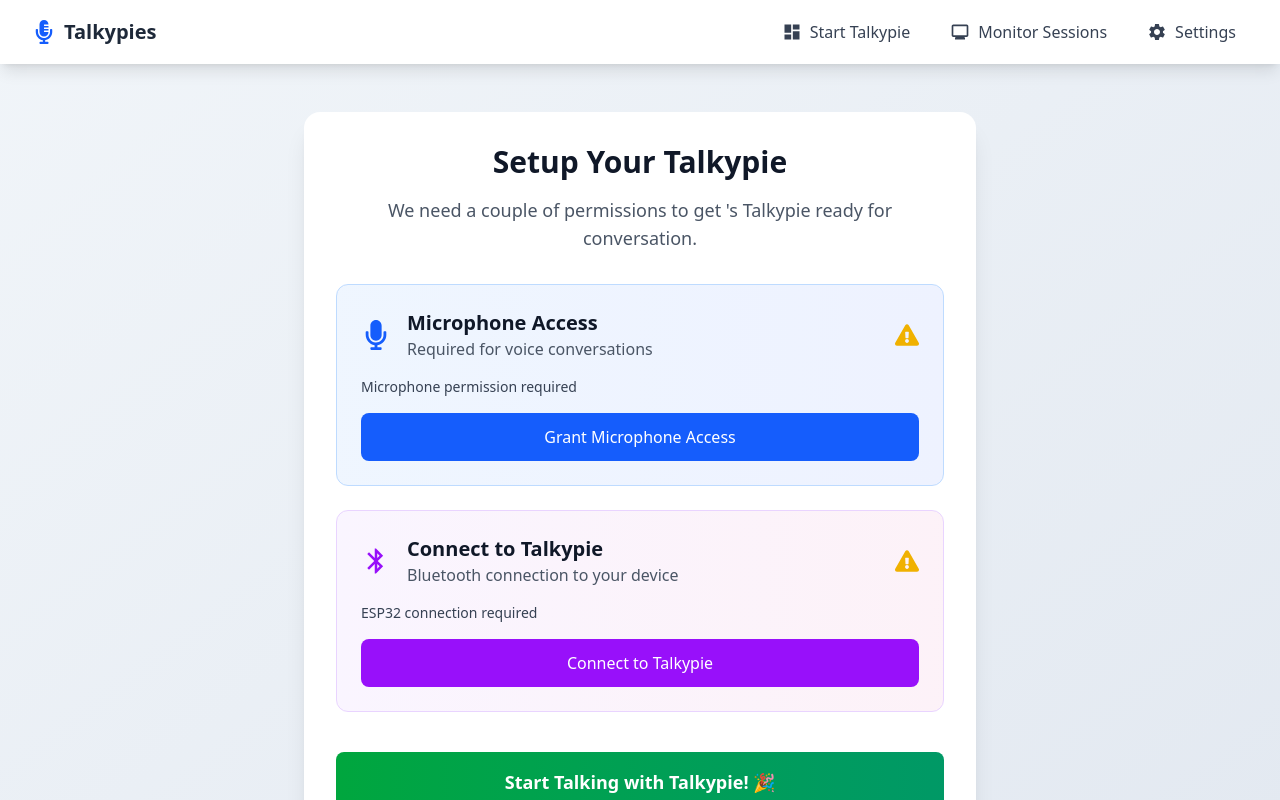
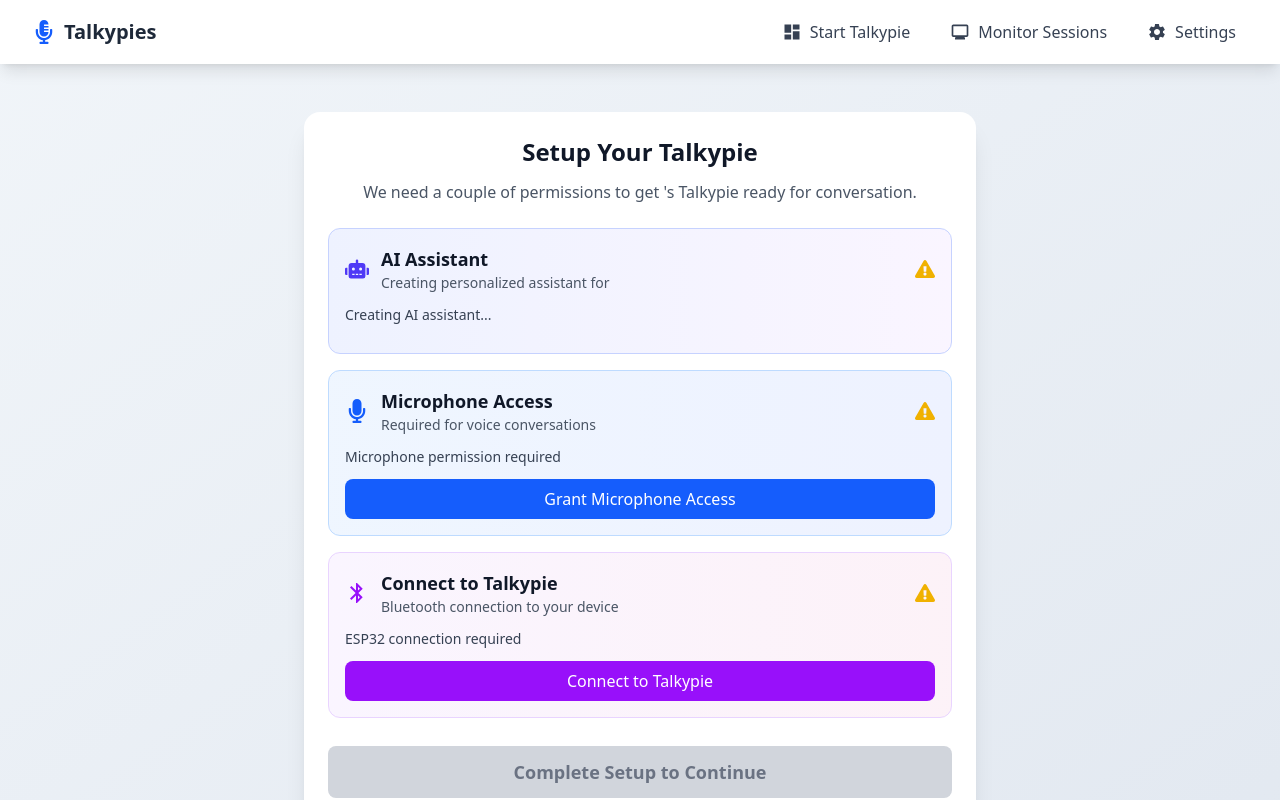
Before and after one commit to sumit-realtyai/Robotics_Voice_Assistant, a React (Vite) app: page /permissions in a window 1280 px wide. Shown: the top 800 px of the page. Built offline with nearby package versions, Linux system fonts and the light colour scheme.

Commit message:
Add VAPI Key Field and Assistant Creation Loading

```diff
--- a/src/components/PermissionsCheck.jsx
+++ b/src/components/PermissionsCheck.jsx
@@ -1,7 +1,8 @@
 import React, { useState, useEffect } from 'react';
 import { useNavigate, useLocation } from 'react-router-dom';
-import { FaMicrophone, FaBluetooth, FaCheckCircle, FaTimesCircle, FaExclamationTriangle } from 'react-icons/fa';
+import { FaMicrophone, FaBluetooth, FaCheckCircle, FaTimesCircle, FaExclamationTriangle, FaRobot, FaSpinner } from 'react-icons/fa';
 import { MdBluetooth } from 'react-icons/md';
+import axios from 'axios';
 
 const PermissionsCheck = () => {
   const navigate = useNavigate();
@@ -10,8 +11,11 @@ const PermissionsCheck = () => {
 
   const [microphoneStatus, setMicrophoneStatus] = useState('pending'); // pending, granted, denied
   const [esp32Status, setEsp32Status] = useState('pending'); // pending, connected, failed
+  const [assistantStatus, setAssistantStatus] = useState('pending'); // pending, created, failed
   const [espCharacteristic, setEspCharacteristic] = useState(null);
+  const [assistantId, setAssistantId] = useState(null);
   const [isChecking, setIsChecking] = useState(false);
+  const [isCreatingAssistant, setIsCreatingAssistant] = useState(false);
   const [errorMessage, setErrorMessage] = useState('');
 
   const childName = queryParams.get("childName") || "";
@@ -20,6 +24,7 @@ const PermissionsCheck = () => {
   const interests = queryParams.get("interests") || "";
   const currentLearning = queryParams.get("currentLearning") || "";
   const porcupineKey = queryParams.get("porcupineKey") || "";
+  const vapiKey = queryParams.get("vapiKey") || localStorage.getItem('vapiKey') || "";
 
   const requestMicrophonePermission = async () => {
     try {
@@ -83,6 +88,59 @@ const PermissionsCheck = () => {
     }
   };
 
+  const createAssistant = async () => {
+    if (!childName || !vapiKey) return;
+
+    try {
+      setIsCreatingAssistant(true);
+      setErrorMessage('');
+
+      // Combine interests and current learning into customPrompt
+      const customPrompt = `
+        Child's Interests & Preferences:
+        ${interests}
+
+        Current Learning in School:
+        ${currentLearning}
+      `;
+
+      const response = await axios.post("https://api-talkypies.vercel.app/vapi/create-assistant", {
+        childName,
+        customPrompt,
+        vapiKey
+      });
+
+      console.log("Assistant created:", response);
+      const newAssistantId = response.data.assistantId;
+      setAssistantId(newAssistantId);
+      setAssistantStatus('created');
+
+      // Store assistant ID for later use
+      localStorage.setItem('assistantId', newAssistantId);
+
+    } catch (error) {
+      console.error("Failed to create assistant:", error);
+      setAssistantStatus('failed');
+
+      if (error.response?.status === 402 || error.response?.data?.message?.includes('credits')) {
+        setErrorMessage('VAPI credits exhausted. Please check your VAPI account and add more credits.');
+      } else if (error.response?.status === 401) {
+        setErrorMessage('Invalid VAPI key. Please check your VAPI private key and try again.');
+      } else {
+        setErrorMessage('Failed to create AI assistant. Please check your VAPI key and try again.');
+      }
+    } finally {
+      setIsCreatingAssistant(false);
+    }
+  };
+
+  // Auto-create assistant when component mounts
+  useEffect(() => {
+    if (childName && vapiKey && assistantStatus === 'pending') {
+      createAssistant();
+    }
+  }, [childName, vapiKey]);
+
   const proceedToVoiceWidget = () => {
     const params = new URLSearchParams({
       childName,
@@ -91,6 +149,7 @@ const PermissionsCheck = () => {
       interests,
       currentLearning,
       porcupineKey,
+      assistantId: assistantId || localStorage.getItem('assistantId') || '',
       isFormSubmitted: 'true'
     });
 
@@ -102,18 +161,19 @@ const PermissionsCheck = () => {
     navigate(`/vapi?${params.toString()}`);
   };
 
-  // const canProceed = microphoneStatus === 'granted' && esp32Status === 'connected';
-  const canProceed = true;
+  const canProceed = microphoneStatus === 'granted' && esp32Status === 'connected' && assistantStatus === 'created';
+
   const getStatusIcon = (status) => {
     switch (status) {
       case 'granted':
       case 'connected':
-        return <FaCheckCircle className="text-green-500 text-2xl" />;
+      case 'created':
+        return <FaCheckCircle className="text-green-500 text-xl" />;
       case 'denied':
       case 'failed':
-        return <FaTimesCircle className="text-red-500 text-2xl" />;
+        return <FaTimesCircle className="text-red-500 text-xl" />;
       default:
-        return <FaExclamationTriangle className="text-yellow-500 text-2xl" />;
+        return <FaExclamationTriangle className="text-yellow-500 text-xl" />;
     }
   };
 
@@ -124,42 +184,80 @@ const PermissionsCheck = () => {
         case 'denied': return 'Microphone access denied';
         default: return 'Microphone permission required';
       }
-    } else {
+    } else if (type === 'esp32') {
       switch (status) {
         case 'connected': return 'ESP32 connected successfully';
         case 'failed': return 'ESP32 connection failed';
         default: return 'ESP32 connection required';
       }
+    } else {
+      switch (status) {
+        case 'created': return 'AI assistant created successfully';
+        case 'failed': return 'Failed to create AI assistant';
+        default: return 'Creating AI assistant...';
+      }
     }
   };
 
   return (
-    <div className="flex items-center justify-center min-h-[calc(100vh-4rem)] p-4 mb-20 md:mb-0">
-      <div className="w-full max-w-2xl bg-white rounded-2xl shadow-xl p-8">
-        <div className="text-center mb-8">
-          <h2 className="text-3xl font-bold text-gray-900 mb-4">
+    <div className="flex items-center justify-center min-h-[calc(100vh-6rem)] p-4 mb-20 md:mb-0">
+      <div className="w-full max-w-2xl bg-white rounded-2xl shadow-xl p-6">
+        <div className="text-center mb-6">
+          <h2 className="text-2xl font-bold text-gray-900 mb-3">
             Setup Your Talkypie
           </h2>
-          <p className="text-lg text-gray-600">
+          <p className="text-gray-600">
             We need a couple of permissions to get {childName}'s Talkypie ready for conversation.
           </p>
         </div>
 
-        <div className="space-y-6">
+        <div className="space-y-4">
+          {/* AI Assistant Creation */}
+          <div className="bg-gradient-to-r from-indigo-50 to-purple-50 rounded-xl p-4 border border-indigo-200">
+            <div className="flex items-center justify-between mb-3">
+              <div className="flex items-center gap-3">
+                <FaRobot className="text-2xl text-indigo-600" />
+                <div>
+                  <h3 className="text-lg font-semibold text-gray-900">AI Assistant</h3>
+                  <p className="text-sm text-gray-600">Creating personalized assistant for {childName}</p>
+                </div>
+              </div>
+              {isCreatingAssistant ? (
+                <FaSpinner className="text-indigo-500 text-xl animate-spin" />
+              ) : (
+                getStatusIcon(assistantStatus)
+              )}
+            </div>
+
+            <p className="text-sm text-gray-700 mb-3">
+              {getStatusText(assistantStatus, 'assistant')}
+            </p>
+
+            {assistantStatus === 'failed' && (
+              <button
+                onClick={createAssistant}
+                disabled={isCreatingAssistant}
+                className="w-full py-2 px-4 bg-indigo-600 text-white font-medium rounded-lg hover:bg-indigo-700 disabled:opacity-50 disabled:cursor-not-allowed transition-all duration-300"
+              >
+                {isCreatingAssistant ? 'Creating Assistant...' : 'Retry Creating Assistant'}
+              </button>
+            )}
+          </div>
+
           {/* Microphone Permission */}
-          <div className="bg-gradient-to-r from-blue-50 to-indigo-50 rounded-xl p-6 border border-blue-200">
-            <div className="flex items-center justify-between mb-4">
-              <div className="flex items-center gap-4">
-                <FaMicrophone className="text-3xl text-blue-600" />
+          <div className="bg-gradient-to-r from-blue-50 to-indigo-50 rounded-xl p-4 border border-blue-200">
+            <div className="flex items-center justify-between mb-3">
+              <div className="flex items-center gap-3">
+                <FaMicrophone className="text-2xl text-blue-600" />
                 <div>
-                  <h3 className="text-xl font-semibold text-gray-900">Microphone Access</h3>
-                  <p className="text-gray-600">Required for voice conversations</p>
+                  <h3 className="text-lg font-semibold text-gray-900">Microphone Access</h3>
+                  <p className="text-sm text-gray-600">Required for voice conversations</p>
                 </div>
               </div>
               {getStatusIcon(microphoneStatus)}
             </div>
 
-            <p className="text-sm text-gray-700 mb-4">
+            <p className="text-sm text-gray-700 mb-3">
               {getStatusText(microphoneStatus, 'microphone')}
             </p>
 
@@ -167,7 +265,7 @@ const PermissionsCheck = () => {
               <button
                 onClick={requestMicrophonePermission}
                 disabled={isChecking}
-                className="w-full py-3 px-4 bg-blue-600 text-white font-medium rounded-lg hover:bg-blue-700 disabled:opacity-50 disabled:cursor-not-allowed transition-all duration-300"
+                className="w-full py-2 px-4 bg-blue-600 text-white font-medium rounded-lg hover:bg-blue-700 disabled:opacity-50 disabled:cursor-not-allowed transition-all duration-300"
               >
                 {isChecking ? 'Requesting Permission...' : 'Grant Microphone Access'}
               </button>
@@ -176,7 +274,7 @@ const PermissionsCheck = () => {
             {microphoneStatus === 'denied' && (
               <button
                 onClick={requestMicrophonePermission}
-                className="w-full py-3 px-4 bg-blue-600 text-white font-medium rounded-lg hover:bg-blue-700 transition-all duration-300"
+                className="w-full py-2 px-4 bg-blue-600 text-white font-medium rounded-lg hover:bg-blue-700 transition-all duration-300"
               >
                 Try Again
               </button>
@@ -184,19 +282,19 @@ const PermissionsCheck = () => {
           </div>
 
           {/* ESP32 Connection */}
-          <div className="bg-gradient-to-r from-purple-50 to-pink-50 rounded-xl p-6 border border-purple-200">
-            <div className="flex items-center justify-between mb-4">
-              <div className="flex items-center gap-4">
-                <MdBluetooth className="text-3xl text-purple-600" />
+          <div className="bg-gradient-to-r from-purple-50 to-pink-50 rounded-xl p-4 border border-purple-200">
+            <div className="flex items-center justify-between mb-3">
+              <div className="flex items-center gap-3">
+                <MdBluetooth className="text-2xl text-purple-600" />
                 <div>
-                  <h3 className="text-xl font-semibold text-gray-900">Connect to Talkypie</h3>
-                  <p className="text-gray-600">Bluetooth connection to your device</p>
+                  <h3 className="text-lg font-semibold text-gray-900">Connect to Talkypie</h3>
+                  <p className="text-sm text-gray-600">Bluetooth connection to your device</p>
                 </div>
               </div>
               {getStatusIcon(esp32Status)}
             </div>
 
-            <p className="text-sm text-gray-700 mb-4">
+            <p className="text-sm text-gray-700 mb-3">
               {getStatusText(esp32Status, 'esp32')}
             </p>
 
@@ -204,7 +302,7 @@ const PermissionsCheck = () => {
               <button
                 onClick={connectToESP32}
                 disabled={isChecking}
-                className="w-full py-3 px-4 bg-purple-600 text-white font-medium rounded-lg hover:bg-purple-700 disabled:opacity-50 disabled:cursor-not-allowed transition-all duration-300"
+                className="w-full py-2 px-4 bg-purple-600 text-white font-medium rounded-lg hover:bg-purple-700 disabled:opacity-50 disabled:cursor-not-allowed transition-all duration-300"
               >
                 {isChecking ? 'Connecting...' : 'Connect to Talkypie'}
               </button>
@@ -213,7 +311,7 @@ const PermissionsCheck = () => {
             {esp32Status === 'failed' && (
               <button
                 onClick={connectToESP32}
-                className="w-full py-3 px-4 bg-purple-600 text-white font-medium rounded-lg hover:bg-purple-700 transition-all duration-300"
+                className="w-full py-2 px-4 bg-purple-600 text-white font-medium rounded-lg hover:bg-purple-700 transition-all duration-300"
               >
                 Try Again
               </button>
@@ -222,20 +320,20 @@ const PermissionsCheck = () => {
 
           {/* Error Message */}
           {errorMessage && (
-            <div className="bg-red-50 border border-red-200 rounded-lg p-4">
-              <div className="flex items-center gap-3">
-                <FaTimesCircle className="text-red-500 text-xl" />
-                <p className="text-red-700">{errorMessage}</p>
+            <div className="bg-red-50 border border-red-200 rounded-lg p-3">
+              <div className="flex items-center gap-2">
+                <FaTimesCircle className="text-red-500 text-lg" />
+                <p className="text-red-700 text-sm">{errorMessage}</p>
               </div>
             </div>
           )}
 
           {/* Continue Button */}
-          <div className="pt-4">
+          <div className="pt-3">
             <button
               onClick={proceedToVoiceWidget}
               disabled={!canProceed}
-              className={`w-full py-4 px-6 font-bold rounded-lg text-lg transition-all duration-300 ${
+              className={`w-full py-3 px-6 font-bold rounded-lg text-lg transition-all duration-300 ${
                 canProceed
                   ? 'bg-gradient-to-r from-green-600 to-emerald-600 text-white hover:from-green-700 hover:to-emerald-700 transform hover:scale-105'
                   : 'bg-gray-300 text-gray-500 cursor-not-allowed'
@@ -246,8 +344,8 @@ const PermissionsCheck = () => {
           </div>
 
           {/* Help Text */}
-          <div className="text-center pt-4">
-            <p className="text-sm text-gray-500">
+          <div className="text-center pt-2">
+            <p className="text-xs text-gray-500">
               Having trouble? Make sure your Talkypie device is powered on and Bluetooth is enabled on your device.
             </p>
           </div>
```
Also changed, not shown: src/StartTalkypie.jsx (+27 -3 lines), src/VoiceWidget.jsx (+5 -32 lines).
